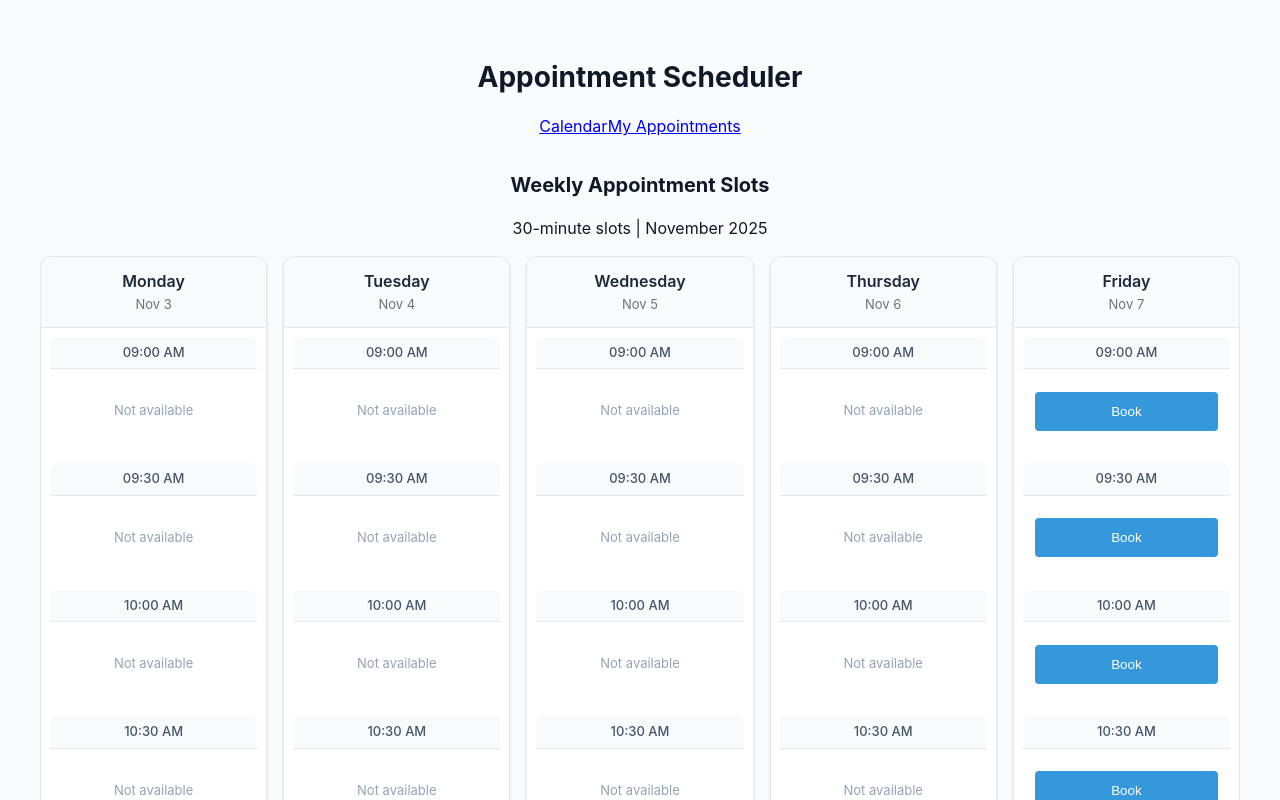
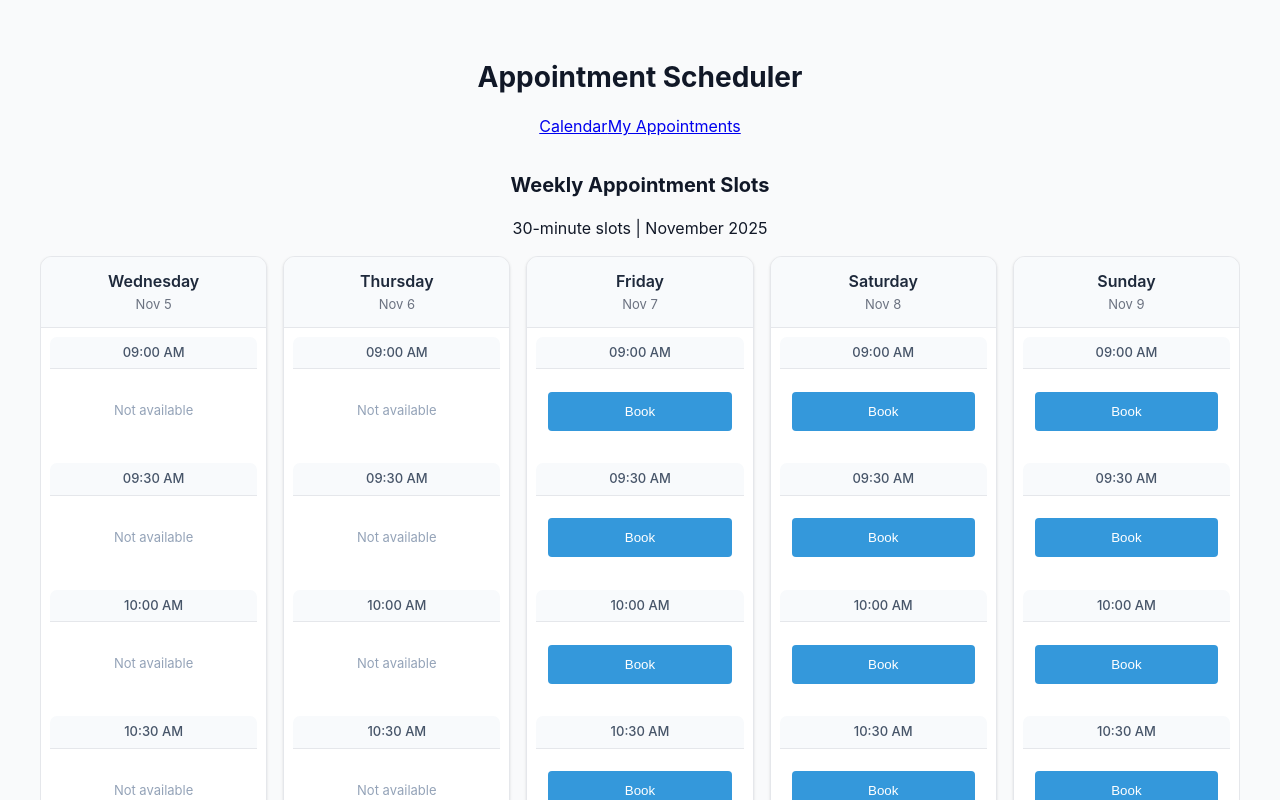
Before and after one commit to priyansh18/birdchime-appointment-booking, a React app in the folder frontend/: page / in a window 1280 px wide. Shown: the top 800 px of the page. Built offline with nearby package versions, Linux system fonts and the light colour scheme; no server answers; the HTML template or start-up script is replaced by a standard one.

Commit message:
Update calendar to start from previous day instead of Monday

```diff
--- a/frontend/src/App.jsx
+++ b/frontend/src/App.jsx
@@ -86,13 +86,13 @@ const CalendarPage = () => {
 
   const generateWeekSlots = () => {
     const now = new Date();
-    const monday = new Date(now);
-    monday.setDate(now.getDate() - ((now.getDay() + 6) % 7));
-    monday.setHours(0, 0, 0, 0);
+    const startDay = new Date(now);
+    startDay.setDate(now.getDate() - 1); // Start from yesterday
+    startDay.setHours(0, 0, 0, 0);
 
     return Array(5).fill().flatMap((_, dayOffset) => {
-      const day = new Date(monday);
-      day.setDate(monday.getDate() + dayOffset);
+      const day = new Date(startDay);
+      day.setDate(startDay.getDate() + dayOffset);
 
       return Array(16).fill().map((_, i) => {
         const slot = new Date(day);
```
